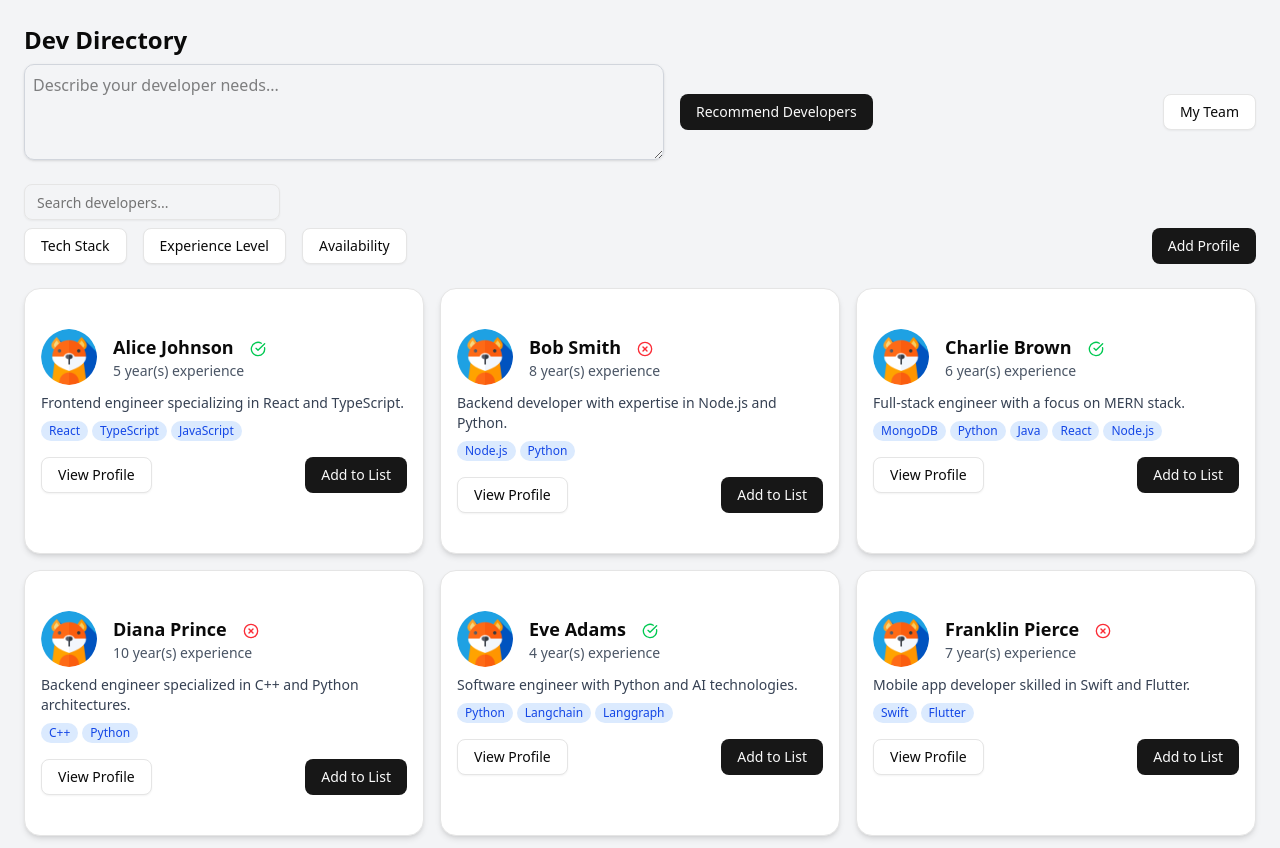
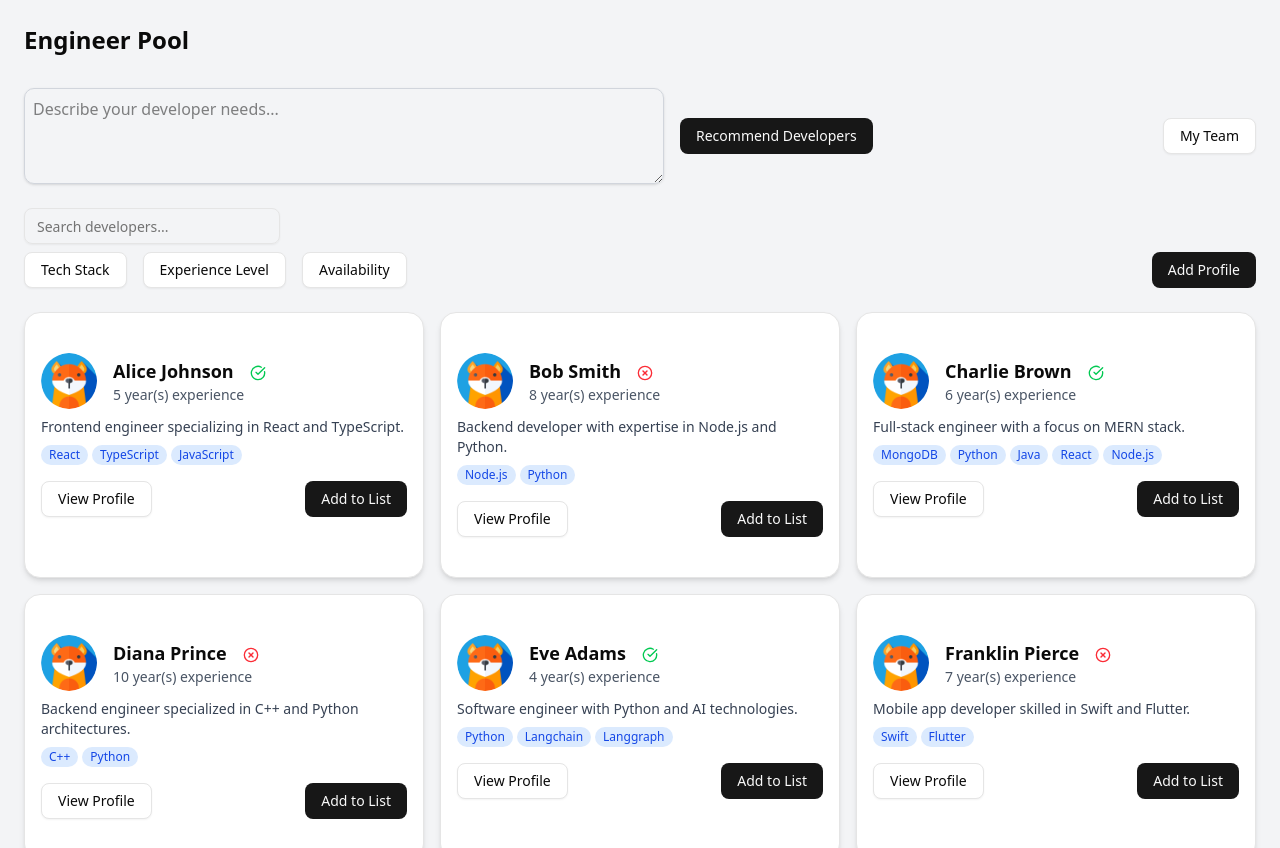
Before and after one commit to haonanyu-slalom/nextjs-final, a Next.js app: page / in a window 1280 px wide. Shown: the top 848 px of the page. Built offline with nearby package versions, Linux system fonts and the light colour scheme.

Commit message:
small improvement

```diff
--- a/app/page.tsx
+++ b/app/page.tsx
@@ -116,7 +116,8 @@
   return (
     <div className="min-h-screen bg-gray-100 p-6">
       <header className="mb-4">
-        <h1 className="text-2xl font-bold mb-2">Dev Directory</h1>
+        <h1 className="text-2xl font-bold mb-2">Engineer Pool</h1>
+        <br></br>
         <div className="flex items-center justify-between mb-6">
           <div className="flex flex-col sm:flex-row sm:items-center gap-4">
             <textarea
@@ -218,6 +219,7 @@
           onChange={(e) => setSearch(e.target.value)}
           className="w-full sm:w-64"
         />
+        <br></br>
       </div>
 
       <div className="flex items-center justify-between mb-6">
```
